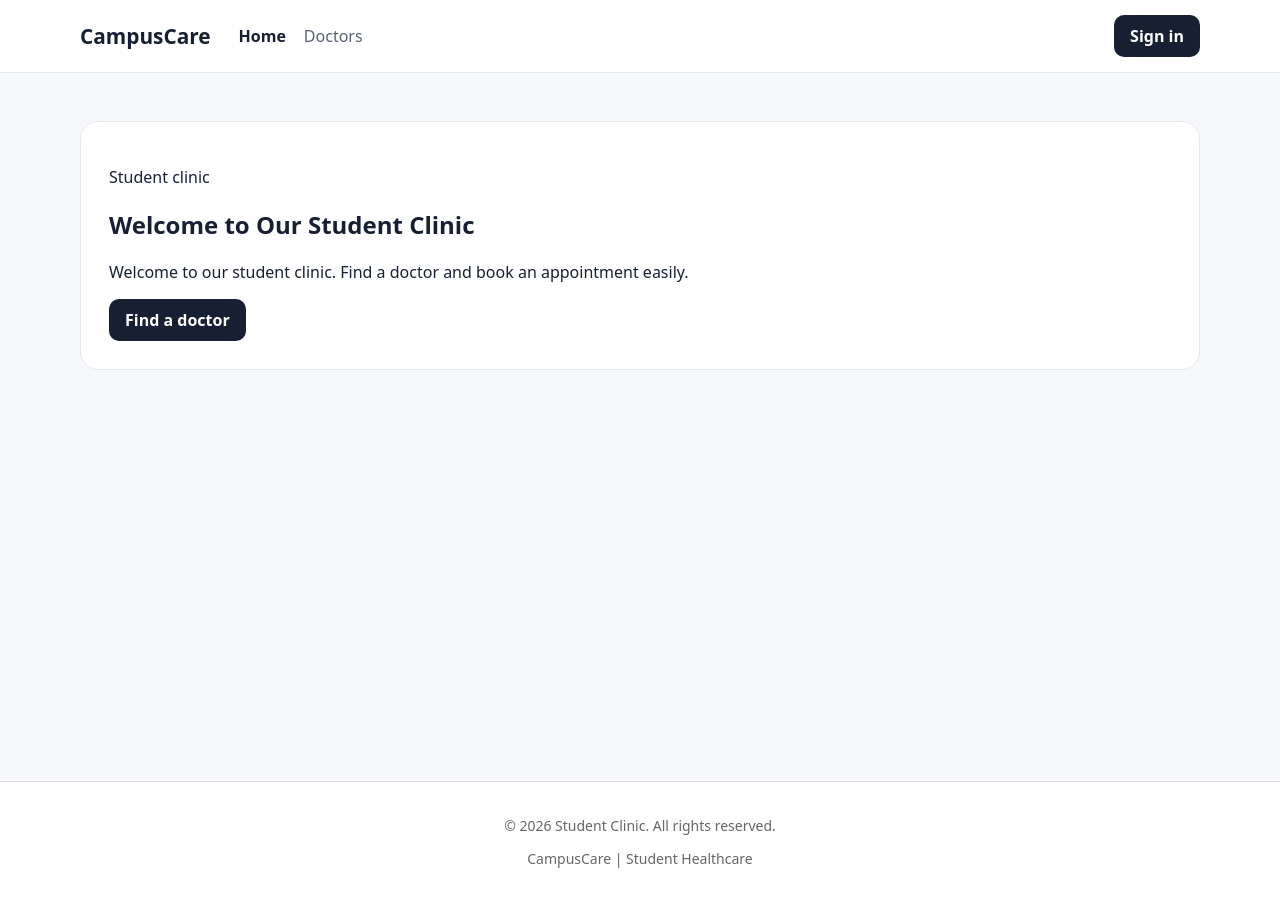
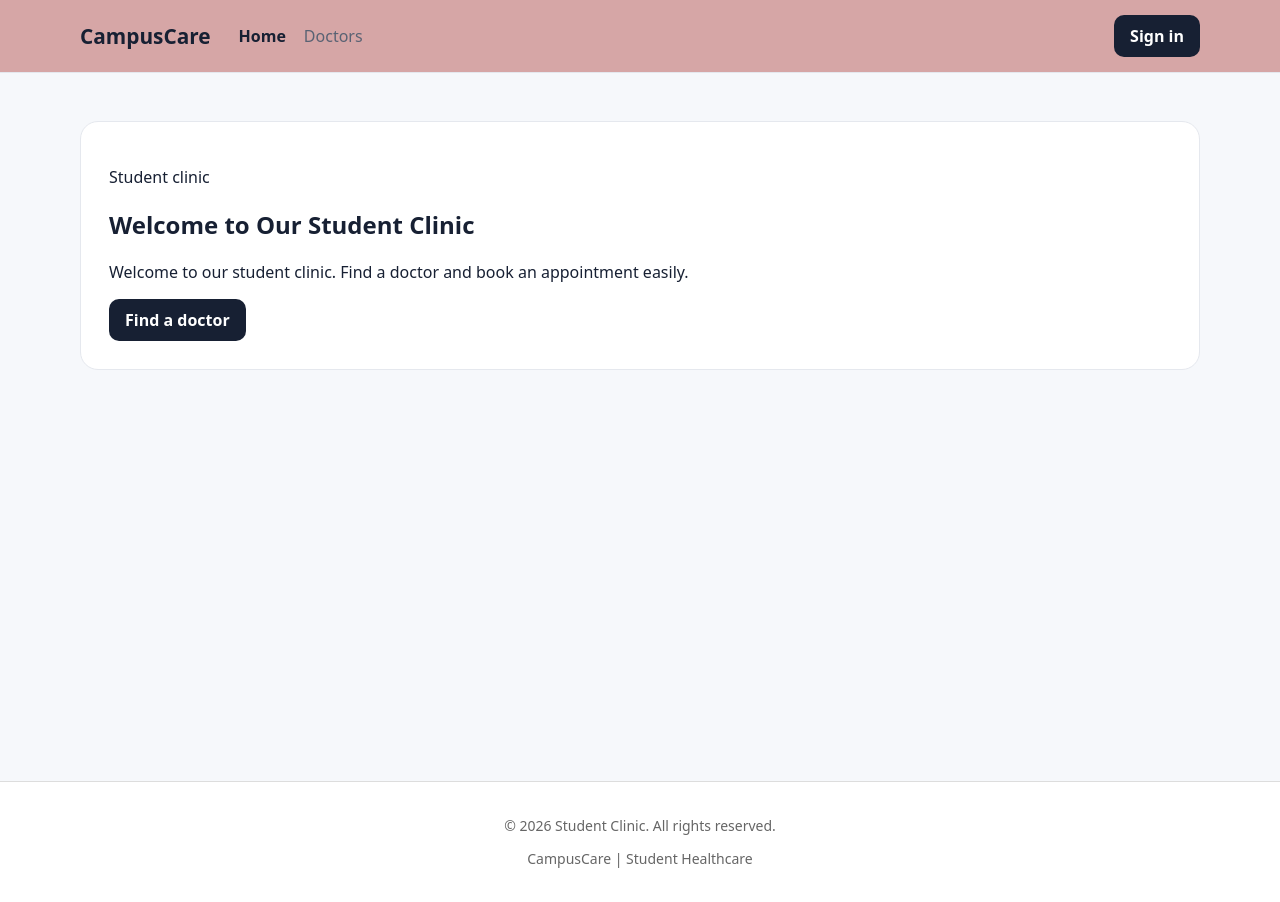
Before and after one commit to amdi24/doctor-appointment-app, a React (Vite) app: page / in a window 1280 px wide. Built offline with nearby package versions, Linux system fonts and the light colour scheme.

Commit message:
css background change

```diff
--- a/src/index.css
+++ b/src/index.css
@@ -20,7 +20,7 @@ button,input,select,textarea {
   margin: auto;
 }
 header {
-  background: white;
+  background: rgb(214, 166, 166);
   border-bottom: 1px solid #e5e8ee;
 }
 .nav {
```
